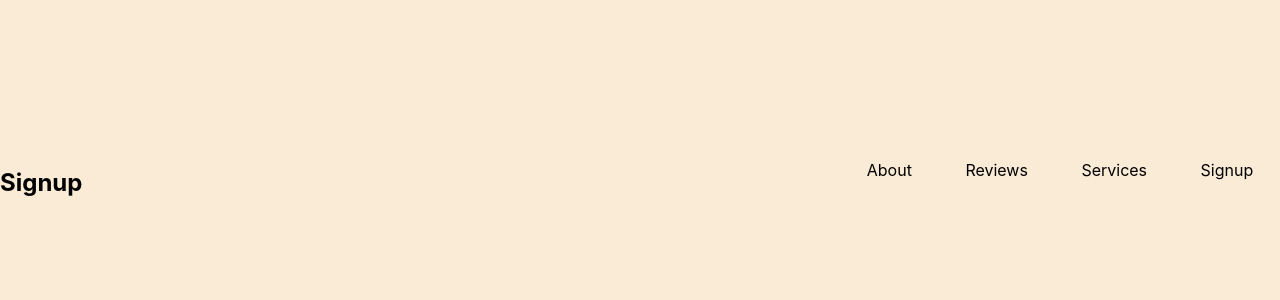
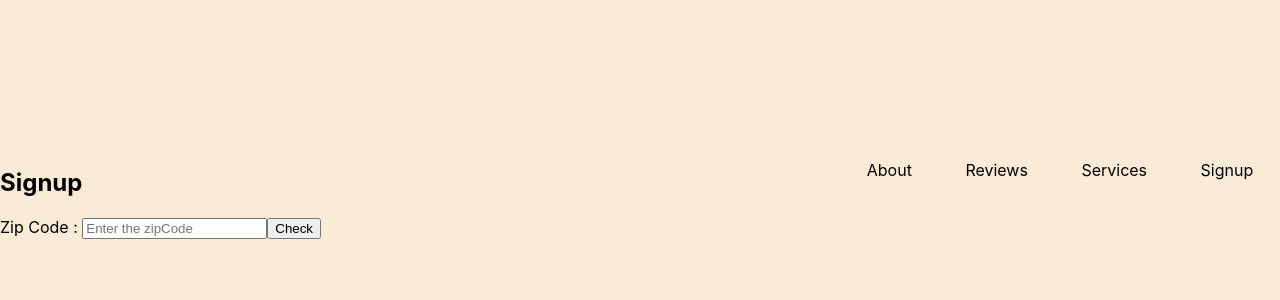
Before and after one commit to AagmanSuri/Pawtastic, a React (Create React App) app: page /Signup in a window 1280 px wide. Shown: the top 300 px of the page. Built offline with nearby package versions, Linux system fonts and the light colour scheme.

Commit message:
signup page , zipCode

```diff
--- a/src/App.js
+++ b/src/App.js
@@ -3,7 +3,8 @@ import Header from "./components/Header/Header";
 import About from "./pages/About/About";
 import Reviews from "./pages/Reviews/Reviews";
 import Services from "./pages/Services/index";
-import Signup from "./pages/Signup/Signup";
+import Signup from "./pages/Signup/index";
+import SignupRegister from "./pages/Signup/register";
 import { BrowserRouter as Router, Route, Switch } from "react-router-dom";
 function App() {
   return (
@@ -18,7 +19,8 @@ function App() {
             <Route path="/About" component={About} />
             <Route path="/Reviews" component={Reviews} />
             <Route path="/Services" component={Services} />
-            <Route path="/Signup" component={Signup} />
+            <Route exact path="/Signup" component={Signup} />
+            <Route path="/Signup/register" component={SignupRegister} />
           </Switch>
         </div>
       </Router>
--- a/src/pages/Signup/Signup.js
+++ /dev/null
@@ -1,11 +0,0 @@
-import React from "react";
-
-const Signup = () => {
-  return (
-    <div>
-      <h2>Signup</h2>
-    </div>
-  );
-};
-
-export default Signup;
--- /dev/null
+++ b/src/pages/Signup/index.js
@@ -0,0 +1,36 @@
+import React, { useState } from "react";
+import { Link } from "react-router-dom";
+const Signup = () => {
+  const [zipCode, setZipCode] = useState(0);
+  const [process, setProcess] = useState(false);
+  const checkHandeler = () => {
+    console.log(Number(zipCode));
+
+    if (Number(zipCode) > 180000 && Number(zipCode) < 190000) {
+      setProcess(true);
+    }
+  };
+  return (
+    <div>
+      <h2>Signup</h2>
+      <label htmlFor="zipCode">Zip Code : </label>
+      <input
+        type="number"
+        id="zipCode"
+        // value={zipCode}
+        placeholder="Enter the zipCode"
+        onChange={(event) => {
+          setZipCode(event.target.value);
+        }}
+      ></input>
+      <button onClick={checkHandeler}>Check</button>
+      {process && (
+        <Link to="/Signup/register">
+          <button>Next</button>
+        </Link>
+      )}
+    </div>
+  );
+};
+
+export default Signup;
--- /dev/null
+++ b/src/pages/Signup/register.js
@@ -0,0 +1,11 @@
+import React from "react";
+
+const register = () => {
+  return (
+    <div>
+      <h2>Hello</h2>
+    </div>
+  );
+};
+
+export default register;
```
